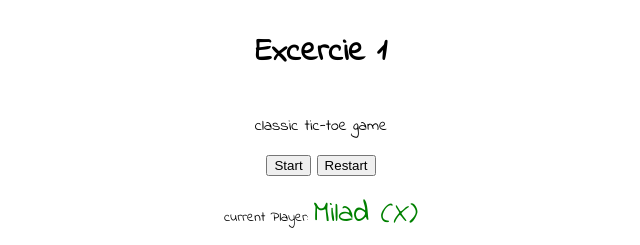
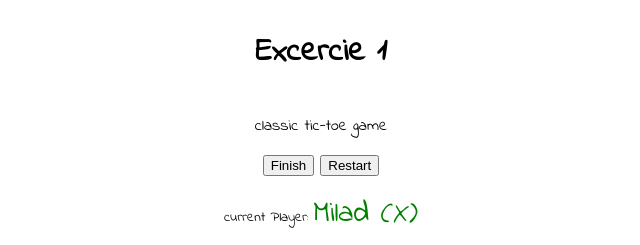
Before and after one commit to miladkh7/XO, a plain HTML site: page index.html in a window 1280 px wide. Both pictures are taken after a click on the button "Start". Shown: the top 245 px of the page, 319-959 px from the left. Drawn offline with Linux system fonts and the light colour scheme.

Commit message:
fix(logic):fix btn start operation

```diff
--- a/index.html
+++ b/index.html
@@ -34,8 +34,8 @@
                 </div>
             </div>
             <div class="gameplay">
-                <input type="button" value="Start" onclick="setup();">
-                <input type="button" value="Restart" onclick="reset();">
+                <input type="button" id="btn-start" value="Start" onclick="setup();">
+                <input type="button" id="btn-reset" value="Restart" onclick="reset();">
             </div>
 
 
--- a/logic.js
+++ b/logic.js
@@ -94,6 +94,7 @@ const TicToc={
           this.cells[i].className="cell"
         }
         // console.log(this.board)
+
         this.board.addEventListener('click',(e)=>this.handleClick(e));
         // this.toggleTurn()
     },
@@ -190,9 +191,20 @@ const CreatePlayers=()=>{
 }
 const setup=()=>{
 
+  if (TicToc.gameState){
 
+    TicToc.Puase()
+    document.getElementsByClassName("players")[0].style.display = "block ";
+    document.getElementById("current-player-info").style.display ="none";
+    document.getElementById("btn-start").value="Start"
+
+
+  }
+  else{
     document.getElementsByClassName("players")[0].style.display = "none";
     document.getElementById("current-player-info").style.display ="block";
+    document.getElementById("btn-start").value="Finish"
+
 
     TicToc.Start()
 
@@ -201,10 +213,11 @@ const setup=()=>{
     TicToc.init(gameSize,players)
     TicToc.updateCurrentPlayerName()
   }
-const reset=()=>{
-  TicToc.Puase()
-  document.getElementsByClassName("players")[0].style.display = "block ";
-  document.getElementById("current-player-info").style.display ="none";
+
+}
+const  reset=()=>{
+
+  // document.getElementById("btn-start").value="Finish"
 
 
 }
```
Lines whose indentation alone changed are shown as unchanged.
